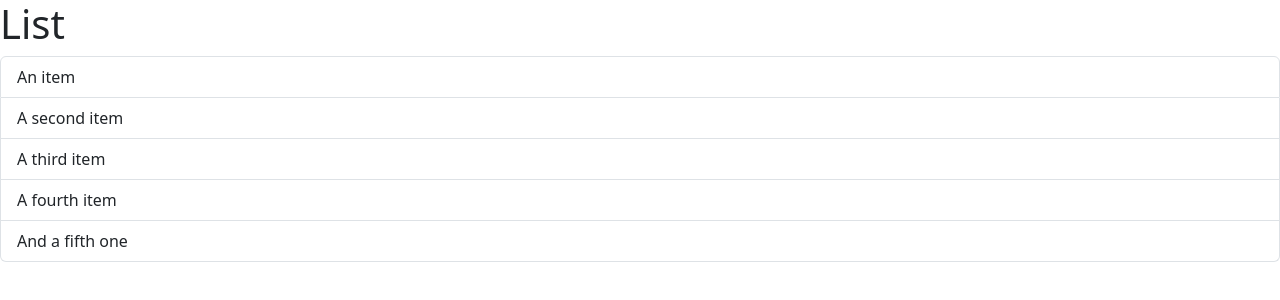
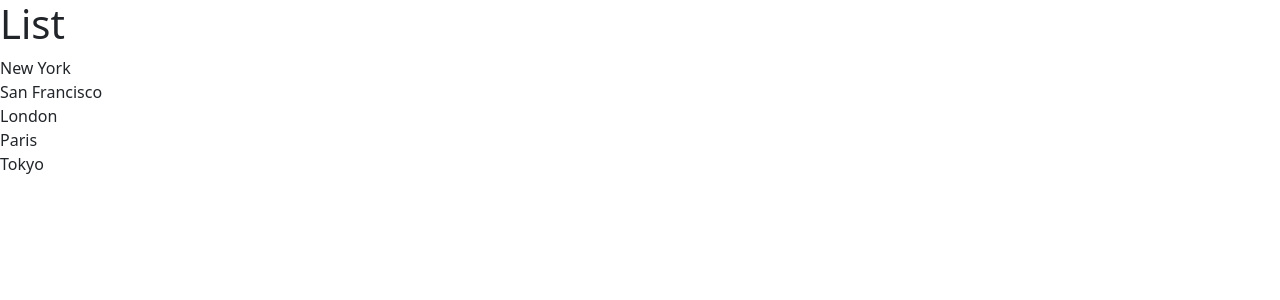
Before and after one commit to MazenThinks/REACT_MADNESS, a React (Vite) app: page / in a window 1280 px wide. Shown: the top 300 px of the page. Built offline with nearby package versions, Linux system fonts and the light colour scheme.

Commit message:
adding map loop in table

```diff
--- a/src/Components/ListGroup.tsx
+++ b/src/Components/ListGroup.tsx
@@ -1,15 +1,20 @@
 import { Fragment } from "react";
 
 function ListGroup() {
-  return (
-    <>
+    const items = [
+        'New York',
+        'San Francisco',
+        'London',
+        'Paris',
+        'Tokyo'
+    ];
+
+
+    return (
+        <>
       <h1>List</h1>
       <ul className="list-group">
-        <li className="list-group-item">An item</li>
-        <li className="list-group-item">A second item</li>
-        <li className="list-group-item">A third item</li>
-        <li className="list-group-item">A fourth item</li>
-        <li className="list-group-item">And a fifth one</li>
+        {items.map(item => <li>{item}</li>)}
       </ul>
     </>
   );
```
